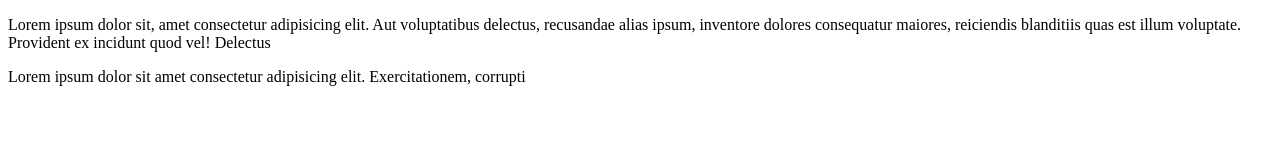
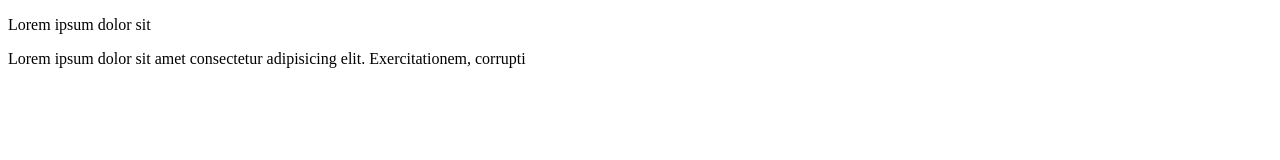
Before and after one commit to ALEXANDER3TON/test, a plain HTML site: page boostrapCapstone/index.html in a window 1280 px wide. Drawn offline with Linux system fonts and the light colour scheme.

Commit message:
remove content

```diff
--- a/boostrapCapstone/index.html
+++ b/boostrapCapstone/index.html
@@ -6,7 +6,7 @@
     <title>Document</title>
 </head>
 <body>
-    <p>Lorem ipsum dolor sit, amet consectetur adipisicing elit. Aut voluptatibus delectus, recusandae alias ipsum, inventore dolores consequatur maiores, reiciendis blanditiis quas est illum voluptate. Provident ex incidunt quod vel! Delectus</p>
+    <p>Lorem ipsum dolor sit</p>
 
     <p>Lorem ipsum dolor sit amet consectetur adipisicing elit. Exercitationem, corrupti</p>
 </body>
```
